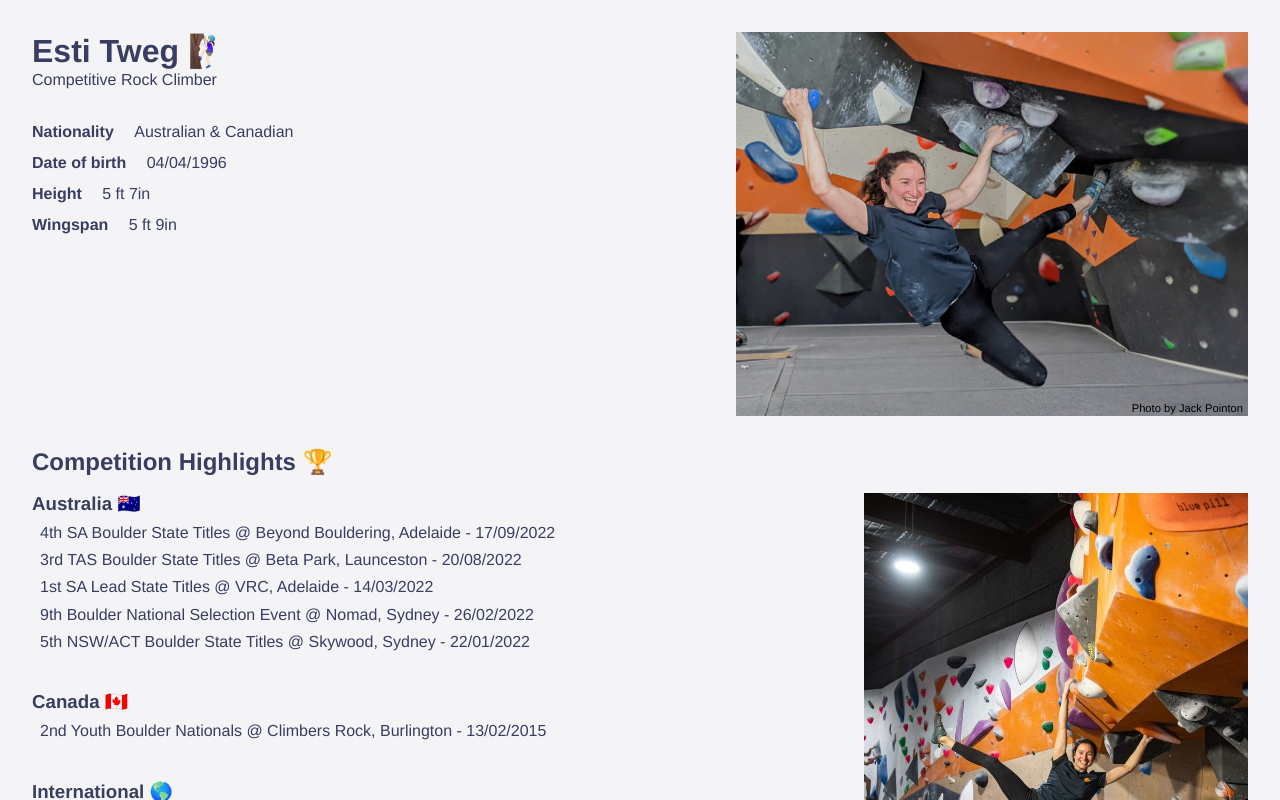
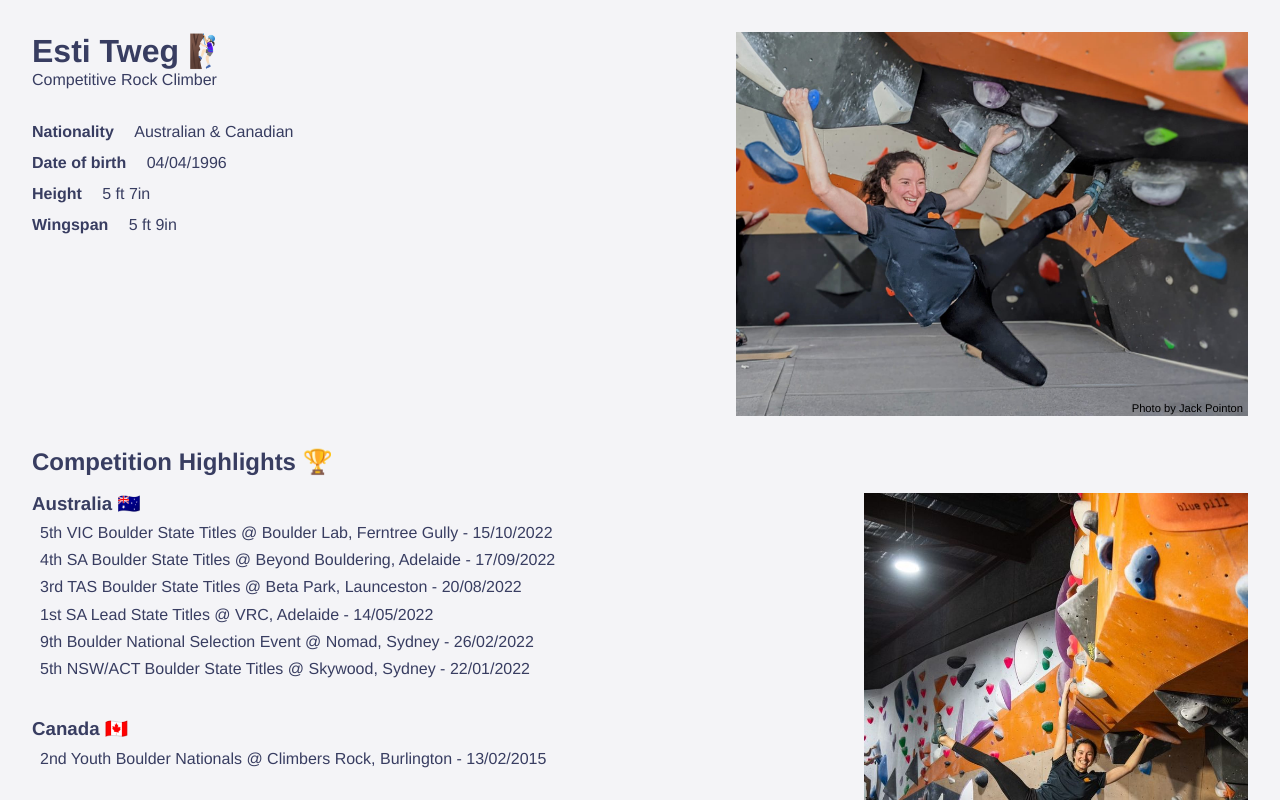
Before and after one commit to EstiT/CompetitionResults, a Vue app: page / in a window 1280 px wide. Shown: the top 800 px of the page. Built offline with nearby package versions, Linux system fonts and the light colour scheme.

Commit message:
fix comp date and add Vic state titles

```diff
--- a/src/views/Results.vue
+++ b/src/views/Results.vue
@@ -5,9 +5,10 @@
       <div>
         <div>
           <h3>Australia 🇦🇺</h3>
+          <a class="link" target="_blank" href="https://docs.google.com/spreadsheets/d/1ETzKLzNZ2AJxjtfgd2Gp0g7P11cBBgwStdsDNUrXbqY/edit?usp=sharing&fbclid=IwAR2K0EDGeanTu8f3Iv9ob6dutGLqVesFRkrh48NTbUg6QSIntdlBPHWM00A">5th VIC Boulder State Titles @ Boulder Lab, Ferntree Gully - 15/10/2022 </a>
           <a class="link" target="_blank" href="https://sportclimbingsa.com/wp-content/uploads/2022/09/22-SA-Boulder-ONLINE.pdf">4th SA Boulder State Titles @ Beyond Bouldering, Adelaide - 17/09/2022 </a>
           <a class="link" target="_blank" href="https://www.facebook.com/photo/?fbid=5296849010427638&set=pcb.5296849153760957">3rd TAS Boulder State Titles @ Beta Park, Launceston - 20/08/2022 </a>
-          <a class="link" target="_blank" href="https://www.sportclimbingaustralia.org.au/resources/Documents/Results%202021/StateLeadResultsSCSA2022.pdf">1st SA Lead State Titles @ VRC, Adelaide - 14/03/2022 </a>
+          <a class="link" target="_blank" href="https://www.sportclimbingaustralia.org.au/resources/Documents/Results%202021/StateLeadResultsSCSA2022.pdf">1st SA Lead State Titles @ VRC, Adelaide - 14/05/2022 </a>
           <a class="link" target="_blank" href="https://www.sportclimbingaustralia.org.au/resources/Documents/Results%202021/2022%20Open%20Boulder%20selection%20results.pdf">9th Boulder National Selection Event @ Nomad, Sydney - 26/02/2022</a>
           <a class="link" target="_blank" href="https://www.sportclimbingaustralia.org.au/resources/Documents/Results%202021/21%20-%20NSW_ACT%20-%20Boulder%20-%20Results.pdf">5th NSW/ACT Boulder State Titles @ Skywood, Sydney - 22/01/2022</a>
           <a class="link hide" target="_blank" href="https://sportclimbingsa.com/wp-content/uploads/2022/01/2021-SA-State-Boulder-Titles-Results.pdf">7th SA Boulder State Titles @ Beyond Bouldering, Adelaide - 23/10/2021</a>
```
